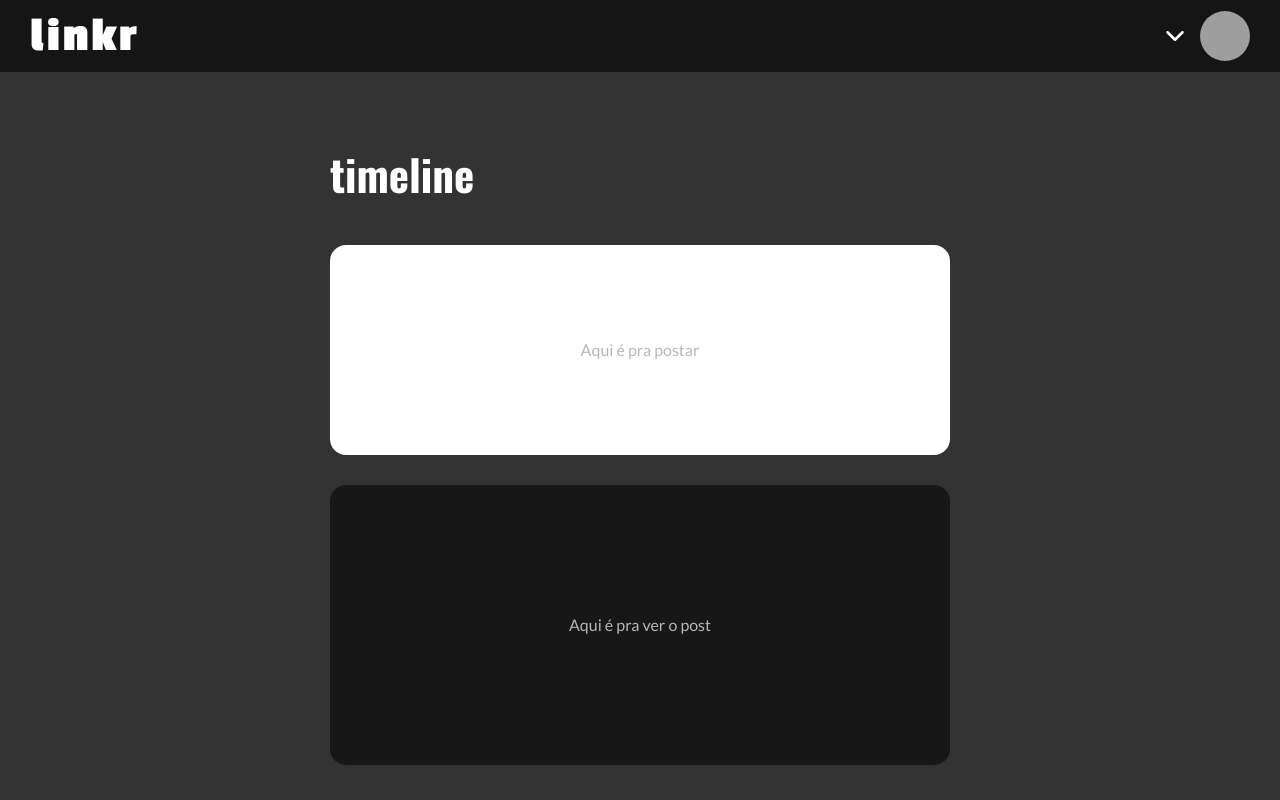
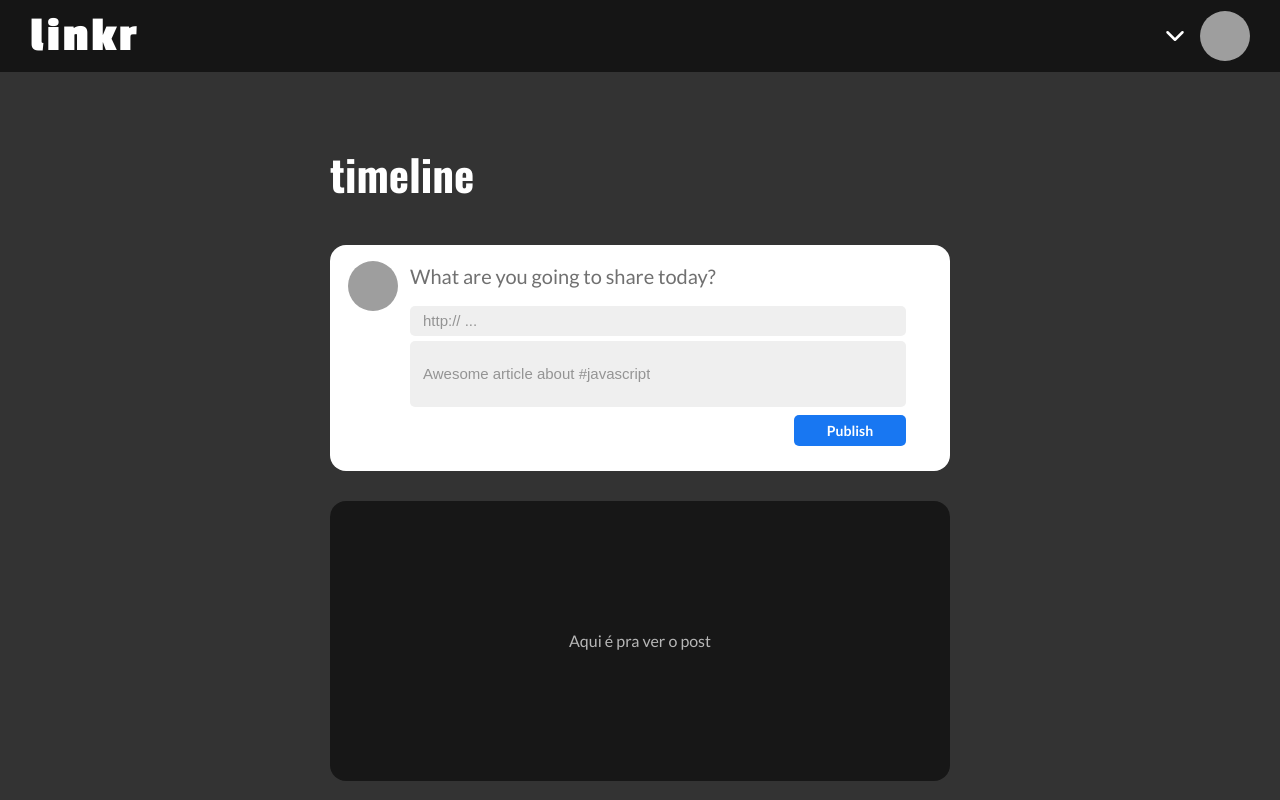
Before and after one commit to danielpqb/projeto17-linkr-frontend, a React (Create React App) app: page / in a window 1280 px wide. Built offline with nearby package versions, Linux system fonts and the light colour scheme; no server answers; grey boxes are pictures that could not be loaded.

Commit message:
publish page done (still have to change after localstorage for user is implemented)

```diff
--- a/package.json
+++ b/package.json
@@ -14,6 +14,7 @@
     "react-router-dom": "^6.4.2",
     "react-scripts": "^5.0.1",
     "styled-components": "^5.3.6",
+    "sweetalert2": "^11.6.0",
     "web-vitals": "^2.1.4"
   },
   "scripts": {
--- a/src/components/Publish/index.js
+++ b/src/components/Publish/index.js
@@ -1,11 +1,191 @@
 import React from "react";
-
-import { Container } from "./style";
+import Swal from "sweetalert2";
+import {
+  createPost,
+  createHashtag,
+  createPostsHashtags,
+  getPosts,
+  getHashtags,
+} from "../../services/linkrAPI";
+import { Container, LeftDiv, Form, Input, Button, RightDiv } from "./style";
 
 export default function Publish() {
-    return (
-        <Container>
-            Aqui é pra postar
-        </Container>
-    )
+  const [form, setForm] = React.useState({ userId: 1, link: "", text: "" });
+  const [isLoading, setIsLoading] = React.useState(false);
+
+  const imgSrc =
+    "https://static1.personality-database.com/profile_images/c192170f01b245a1a180eb77aa6bb40f.png";
+
+  function validateUrl(value) {
+    return /^(?:(?:(?:https?|http):)?\/\/)(?:\S+(?::\S*)?@)?(?:(?!(?:10|127)(?:\.\d{1,3}){3})(?!(?:169\.254|192\.168)(?:\.\d{1,3}){2})(?!172\.(?:1[6-9]|2\d|3[0-1])(?:\.\d{1,3}){2})(?:[1-9]\d?|1\d\d|2[01]\d|22[0-3])(?:\.(?:1?\d{1,2}|2[0-4]\d|25[0-5])){2}(?:\.(?:[1-9]\d?|1\d\d|2[0-4]\d|25[0-4]))|(?:(?:[a-z\u00a1-\uffff0-9]-*)*[a-z\u00a1-\uffff0-9]+)(?:\.(?:[a-z\u00a1-\uffff0-9]-*)*[a-z\u00a1-\uffff0-9]+)*(?:\.(?:[a-z\u00a1-\uffff]{2,})))(?::\d{2,5})?(?:[/?#]\S*)?$/i.test(
+      value
+    );
+  }
+
+  function checkHashtags(text) {
+    const splitText = text.split(" ");
+    let hashtags = [];
+
+    for (let i = 0; i < splitText.length; i++) {
+      if (splitText[i][0] === "#") {
+        hashtags.push(splitText[i].substring(1));
+      }
+    }
+    return hashtags;
+  }
+
+  function handleForm(e) {
+    setForm({
+      ...form,
+      [e.target.name]: e.target.value,
+    });
+  }
+
+  function publishPost(e) {
+    e.preventDefault();
+
+    if (!validateUrl(form.link)) {
+      return Swal.fire({
+        icon: "error",
+        title: "Invalid link!",
+        text:
+          "Be sure that you inserted the complete URL(with 'http://' or 'https://').",
+      });
+    }
+
+    setIsLoading(true);
+
+    const promise = createPost({
+      userId: form.userId,
+      text: form.text,
+      link: form.link,
+    });
+
+    promise.catch((res) => {
+      Swal.fire(res.response.data.message);
+      setIsLoading(false);
+    });
+
+    promise.then(() => {
+      Swal.fire("Posted!", "", "success");
+      setForm({ userId: 1, link: "", text: "" });
+
+      const postsPromise = getPosts();
+
+      let postId;
+      postsPromise.catch((res) => {
+        Swal.fire(res.response.data.message);
+      });
+
+      postsPromise.then((res) => {
+        for (let i = res.data.length - 1; i > 0; i--) {
+          if (res.data[i].userId === form.userId) {
+            postId = res.data[i].id;
+            break;
+          }
+        }
+      });
+
+      if (form.text) {
+        const hashtags = checkHashtags(form.text);
+
+        hashtags.forEach((hashtag) => {
+          const hashtagPromise = createHashtag({ title: hashtag });
+
+          hashtagPromise.catch((res) => {
+            const hashtagId = res.response.data.hashtagId;
+
+            const createPostsHashtagsPromise = createPostsHashtags({
+              hashtagId,
+              postId,
+            });
+
+            createPostsHashtagsPromise.catch((res) => {
+              Swal.fire(res.response.data.message);
+            });
+            createPostsHashtagsPromise.then((res) => {});
+          });
+
+          hashtagPromise.then(() => {
+            const getHashtagPromise = getHashtags();
+
+            getHashtagPromise.catch((res) => {
+              Swal.fire(res.response.data.message);
+            });
+
+            getHashtagPromise.then((res) => {
+              let hashtagId;
+              for (let i = res.data.length - 1; i > 0; i--) {
+                if (res.data[i].title === hashtag) {
+                  hashtagId = res.data[i].id;
+                  break;
+                }
+              }
+              const createPostsHashtagsPromise = createPostsHashtags({
+                hashtagId,
+                postId,
+              });
+
+              createPostsHashtagsPromise.catch((res) => {
+                Swal.fire(res.response.data.message);
+              });
+              createPostsHashtagsPromise.then((res) => {});
+            });
+          });
+        });
+      }
+
+      setIsLoading(false);
+    });
+  }
+
+  return (
+    <Container>
+      <LeftDiv>
+        <img src={imgSrc} alt="profilePicture" />
+      </LeftDiv>
+      <RightDiv>
+        <h2>What are you going to share today?</h2>
+
+        {isLoading ? (
+          <Form>
+            <Input
+              disabled
+              placeholder="Links que cabem no bolso"
+              name="link"
+              type="text"
+            />
+            <Input
+              disabled
+              placeholder="Awesome article about #javascript"
+              name="text"
+              type="text"
+            />
+            <Button disabled type="submit">
+              Publishing...
+            </Button>
+          </Form>
+        ) : (
+          <Form onSubmit={publishPost}>
+            <Input
+              placeholder="http:// ..."
+              name="link"
+              type="text"
+              value={form.link}
+              onChange={handleForm}
+              required
+            />
+            <Input
+              placeholder="Awesome article about #javascript"
+              name="text"
+              type="text"
+              value={form.text}
+              onChange={handleForm}
+            />
+            <Button type="submit">Publish</Button>
+          </Form>
+        )}
+      </RightDiv>
+    </Container>
+  );
 }
--- a/src/components/Publish/style.js
+++ b/src/components/Publish/style.js
@@ -1,23 +1,92 @@
 import styled from "styled-components";
 
-const Container = styled.div`
+export const Container = styled.div`
   width: 100%;
   min-height: 210px;
   background-color: white;
   border-radius: 16px;
   margin: 50px 0 30px 0;
-
   display: flex;
-    align-items: center;
-    justify-content: center;
 
   @media (max-width: 620px) {
     height: 170px;
     border-radius: 0;
     margin: 25px 0 16px 0;
   }
-`
+`;
 
-export {
-    Container
+export const LeftDiv = styled.div`
+  height: 210px;
+  width: 10%;
+  display: flex;
+  margin-left: 18px;
+  margin-top: 16px;
+
+  img {
+    max-width: 50px;
+    max-height: 50px;
+    border-radius: 26.5px;
   }
+`;
+
+export const RightDiv = styled.div`
+  display: flex;
+  width: 80%;
+  flex-direction: column;
+
+  h2 {
+    margin-top: 21px;
+    margin-bottom: 20px;
+    width: 100%;
+    font-size: 20px;
+    color: rgba(112, 112, 112, 1);
+  }
+`;
+
+export const Form = styled.form`
+  position: relative;
+  height: 140px;
+  width: 100%;
+`;
+
+export const Input = styled.input`
+  position: relative;
+  width: 100%;
+  margin-bottom: 5px;
+  border-radius: 5px;
+  padding: 5px 0 7px 13px;
+  border: none;
+  background-color: rgba(239, 239, 239, 1);
+  font-size: 15px;
+
+  &::placeholder {
+    position: absolute;
+    color: rgba(148, 148, 148, 1);
+  }
+
+  &:first-child {
+    height: 30px;
+  }
+
+  &:nth-child(2) {
+    height: 66px;
+  }
+`;
+
+export const Button = styled.button`
+  width: 112px;
+  height: 31px;
+  color: rgba(255, 255, 255, 1);
+  border-radius: 5px;
+  font-weight: 700;
+  font-size: 14px;
+  background-color: rgba(24, 119, 242, 1);
+  border: none;
+  position: absolute;
+  right: 0;
+  bottom: 0;
+
+  &:hover {
+    cursor: pointer;
+  }
+`;
--- a/src/services/linkrAPI.js
+++ b/src/services/linkrAPI.js
@@ -10,4 +10,36 @@ function postSignIn(user) {
   return axios.post(`${BASE_URL}/`, user);
 }
 
-export { postSignUp, postSignIn };
+function createPost({ userId, text, link }) {
+  if (!text) {
+    return axios.post(`${BASE_URL}/create-post`, { userId, link });
+  }
+
+  return axios.post(`${BASE_URL}/create-post`, { userId, text, link });
+}
+
+function createHashtag({title}) {
+  return axios.post(`${BASE_URL}/create-hashtag`, {title});
+}
+
+function createPostsHashtags(body) {
+  return axios.post(`${BASE_URL}/create-posts-hashtags`, body);
+}
+
+function getPosts() {
+  return axios.get(`${BASE_URL}/posts`);
+}
+
+function getHashtags() {
+  return axios.get(`${BASE_URL}/hashtags`);
+}
+
+export {
+  postSignUp,
+  postSignIn,
+  createPost,
+  createHashtag,
+  createPostsHashtags,
+  getPosts,
+  getHashtags,
+};
--- a/src/styles/GlobalStyles.js
+++ b/src/styles/GlobalStyles.js
@@ -71,6 +71,7 @@ const GlobalStyle = createGlobalStyle`
     font-family: 'Lato', sans-serif;
     background-color: var(--background-grey);
     color: var(--text-general);
+    word-wrap: break-word;
   }
   button{
     font-family: 'Lato', sans-serif;
```
Also changed, not shown: 1 other file (tests, documents, lock files or other folders). Lines whose indentation alone changed are shown as unchanged.
